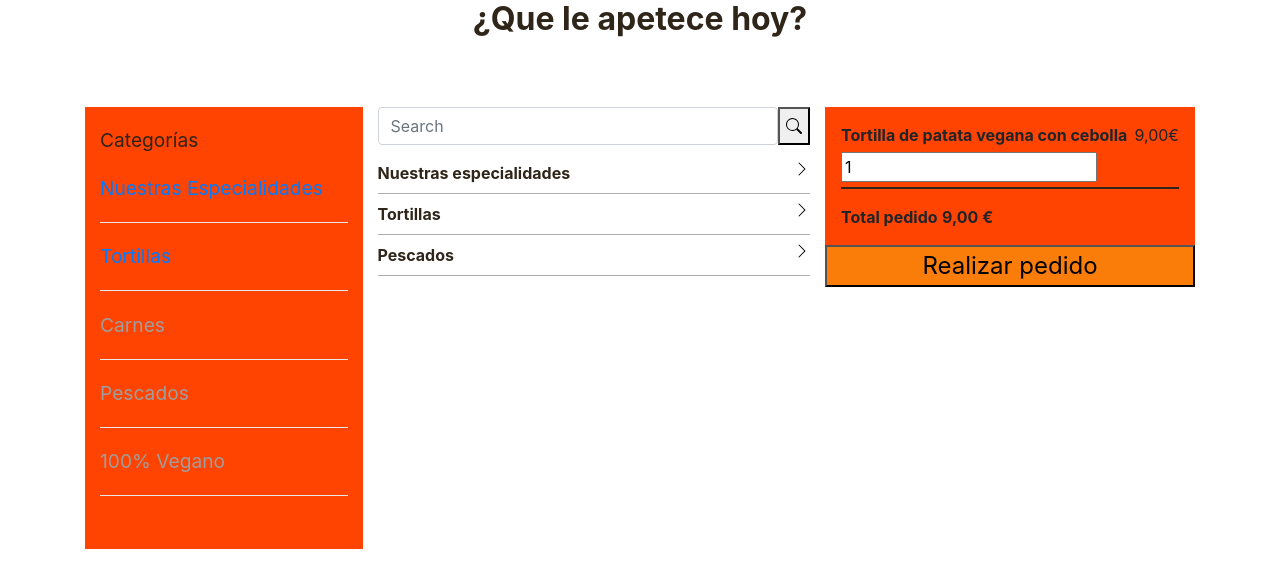
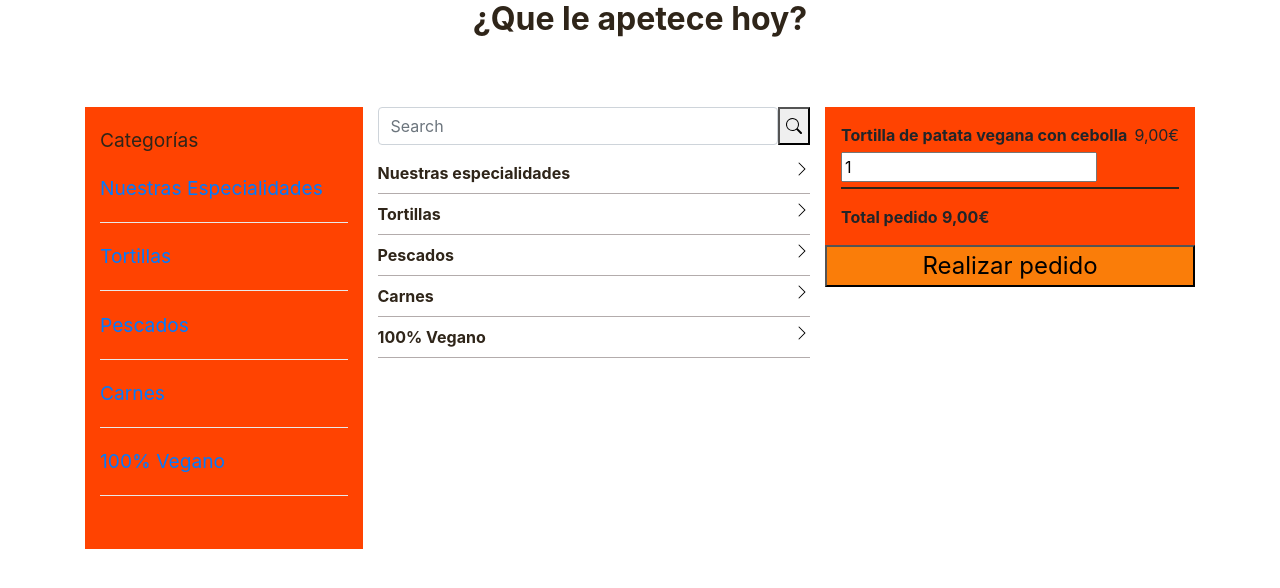
Before and after one commit to andresfi33/ProyectoDawa, a PHP site: page /carta.php in a window 1280 px wide. Shown: the part 155-743 px from the top of the page. Run offline with PHP 8.4, Linux system fonts and the light colour scheme.

Commit message:
Añadir comida

```diff
--- a/carta.php
+++ b/carta.php
@@ -58,9 +58,9 @@
 				<ul class="listaCarta">
 					<li><a href="#nuestrasEspecialidades" onclick="abrirIndice('#nuestrasEspecialidades')">Nuestras Especialidades</a></li>
 					<li><a href="#tortillas" onclick="abrirIndice('#tortillas')">Tortillas</a></li>
-					<li>Carnes</li>
-					<li>Pescados</li>
-					<li>100% Vegano</li>
+					<li><a href="#pescados" onclick="abrirIndice('#pescados')">Pescados</a></li>
+					<li><a href="#carnes" onclick="abrirIndice('#carnes')">Carnes</a></li>
+					<li><a href="#vegano" onclick="abrirIndice('#vegano')">100% Vegano</a></li>
 				</ul>
 			</div>
 			<div class="col-xs-12 col-sm-6 col-md-5">
@@ -80,25 +80,43 @@
 							<div>
 								<b>Churrasco de cerdo</b>
 							</div>
-							<div class="precio"><span>8,50 €</span></div>
+							<div class="precio"><span>10,50€</span></div>
+						</li>
+						<li>
+							<div>
+								<b>Chorizo criollo</b>
+							</div>
+							<div class="precio"><span>8,50€</span></div>
 						</li>
 						<li>
 							<div>
 								<b>Ración de guacamole casero con nachos</b>
 							</div>
-							<div class="precio"><span>8,50 €</span></div>
+							<div class="precio"><span>8,50€</span></div>
 						</li>
 						<li>
 							<div>
 								<b>Ración de patatas con ali oli</b>
 							</div>
-							<div class="precio"><span>5,50 €</span></div>
+							<div class="precio"><span>5,50€</span></div>
 						</li>
 						<li>
 							<div>
 								<b>Ración de patatas bravas</b>
 							</div>
-							<div class="precio"><span>5,50 €</span></div>
+							<div class="precio"><span>5,50€</span></div>
+						</li>
+						<li>
+							<div>
+								<b>Pollo a la pepitoria</b>
+							</div>
+							<div class="precio"><span>11,50€</span></div>
+						</li>
+						<li>
+							<div>
+								<b>Pato a la pekinesa</b>
+							</div>
+							<div class="precio"><span>12,50€</span></div>
 						</li>
 					</ul>
 				</div>
@@ -113,35 +131,35 @@
 								<b>Tortilla de patata</b>
 								<span></span>
 							</div>
-							<div class="precio"><span>7 €</span></div>
+							<div class="precio"><span>7€</span></div>
 						</li>
 						<li>
 							<div>
 								<b>Tortilla de patata con cebolla</b>
 								<span></span>
 							</div>
-							<div class="precio"><span>8 €</span></div>
+							<div class="precio"><span>8€</span></div>
 						</li>
 						<li>
 							<div>
 								<b>Tortilla de patata con chorizo</b>
 								<span></span>
 							</div>
-							<div class="precio"><span>8,5 €</span></div>
+							<div class="precio"><span>8,50€</span></div>
 						</li>
 						<li>
 							<div>
 								<b>Tortilla de patata con espárragos</b>
 								<span></span>
 							</div>
-							<div class="precio"><span>8,75 €</span></div>
+							<div class="precio"><span>8,75€</span></div>
 						</li>
 						<li>
 							<div>
 								<b>Tortilla de patata con huevos ecológicos</b>
 								<span></span>
 							</div>
-							<div class="precio"><span>12,5 €</span></div>
+							<div class="precio"><span>12,50€</span></div>
 						</li>
 					</ul>
 				</div>
@@ -155,19 +173,107 @@
 							<div>
 								<b>Salmón ahumado</b>
 							</div>
-							<div class="precio"><span>9'95 €</span></div>
+							<div class="precio"><span>9'95€</span></div>
 						</li>
 						<li>
 							<div>
 								<b>Merluza</b>
 							</div>
-							<div class="precio"><span>7 €</span></div>
+							<div class="precio"><span>7€</span></div>
 						</li>
 						<li>
 							<div>
 								<b>Pez espada</b>
 							</div>
-							<div class="precio"><span>18,5 €</span></div>
+							<div class="precio"><span>18,50€</span></div>
+						</li>
+						<li>
+							<div>
+								<b>Atún</b>
+							</div>
+							<div class="precio"><span>6'95€</span></div>
+						</li>
+						<li>
+							<div>
+								<b>Cocochas de bacalao al pil pil</b>
+							</div>
+							<div class="precio"><span>11,50€</span></div>
+						</li>
+					</ul>
+				</div>
+				<div>
+					<div class="indiceProductos" id="carnes">
+						<span><b>Carnes</b></span>
+						<img class="icono" src="./img/iconos/flecha_derecha.svg" />
+					</div>
+					<ul class="listaProductos listaCarta">
+						<li>
+							<div>
+								<b>Solomillo de ternera (250g)</b>
+							</div>
+							<div class="precio"><span>23'50€</span></div>
+						</li>
+						<li>
+							<div>
+								<b>Entrecot</b>
+							</div>
+							<div class="precio"><span>24'50€</span></div>
+						</li>
+						<li>
+							<div>
+								<b>Hamburguesa de carne de buey</b>
+							</div>
+							<div class="precio"><span>17,50€</span></div>
+						</li>
+						<li>
+							<div>
+								<b>Chicharrones</b>
+							</div>
+							<div class="precio"><span>6'95€</span></div>
+						</li>
+						<li>
+							<div>
+								<b>Bistec de pollo</b>
+							</div>
+							<div class="precio"><span>11,5€</span></div>
+						</li>
+					</ul>
+				</div>
+				<div>
+					<div class="indiceProductos" id="vegano">
+						<span><b>100% Vegano</b></span>
+						<img class="icono" src="./img/iconos/flecha_derecha.svg" />
+					</div>
+					<ul class="listaProductos listaCarta">
+						<li>
+							<div>
+								<b>Ensalada (Lechuga, tomate y cebolla)</b>
+							</div>
+							<div class="precio"><span>4'50€</span></div>
+						</li>
+						<li>
+							<div>
+								<b>Ensalada completa (Lechuga, tomate, cebolla, aceitunas, espárragos y maíz</b>
+							</div>
+							<div class="precio"><span>7'50€</span></div>
+						</li>
+						<li>
+							<div>
+								<b>Hamburguesa de tofu</b>
+							</div>
+							<div class="precio"><span>11,50€</span></div>
+						</li>
+						<li>
+							<div>
+								<b>Curry de garbanzos con mango</b>
+							</div>
+							<div class="precio"><span>15'95€</span></div>
+						</li>
+						<li>
+							<div>
+								<b>Burritos veganos</b>
+							</div>
+							<div class="precio"><span>11,50€</span></div>
 						</li>
 					</ul>
 				</div>
@@ -188,7 +294,7 @@
 						</li>
 					</ul>
 					<b>Total pedido</b>
-					<b id="precioTotal">9,00 €</b>
+					<b id="precioTotal">9,00€</b>
 				</div>
 				<div id="pagar">
 					<input type="submit" value="Realizar pedido">
```
